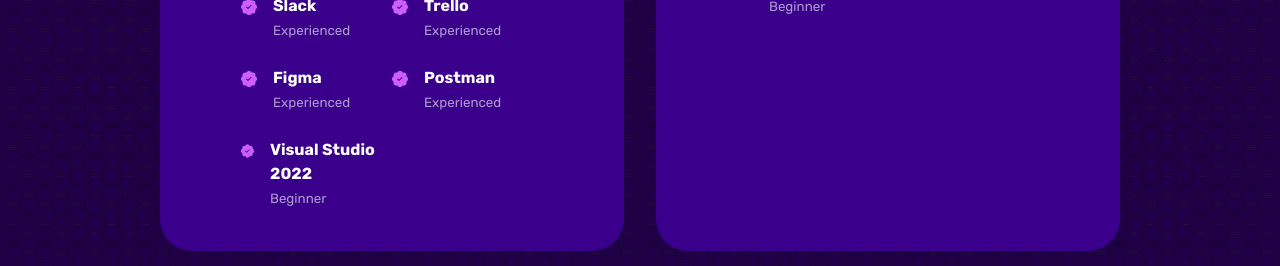
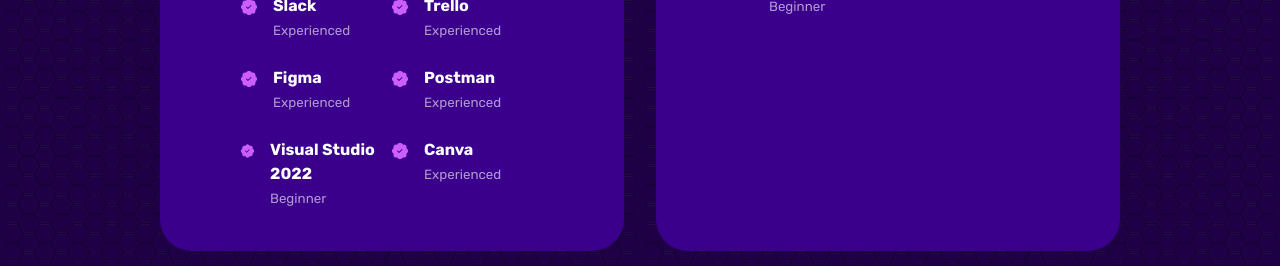
Before and after one commit to WCalderbank/AboutMe_Website, a React (Create React App) app in the folder aboutme_website/: page / in a window 1280 px wide. Shown: the part 2380-2646 px from the top of the page. Built offline with nearby package versions, Linux system fonts and the light colour scheme.

Commit message:
Update to Experience

```diff
--- a/aboutme_website/src/Components/Experience/Experience.jsx
+++ b/aboutme_website/src/Components/Experience/Experience.jsx
@@ -171,6 +171,13 @@
                 <small className="text-bright">Beginner</small>
               </div>
             </article>
+            <article className="experience_skills">
+              <BsPatchCheckFill className="experience_icon" />
+              <div>
+                <h4>Canva</h4>
+                <small className="text-bright">Experienced</small>
+              </div>
+            </article>
           </div>
         </div>
         {/* Break 3 */}
```
